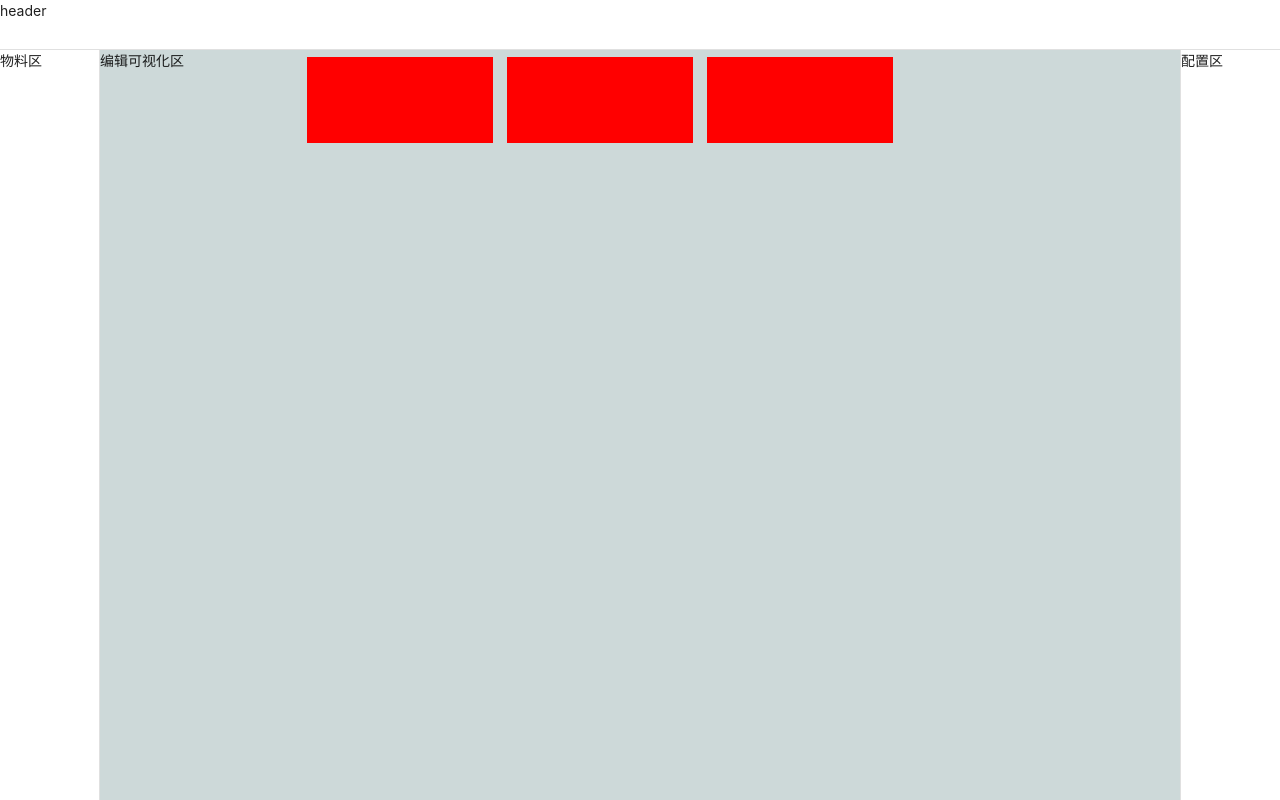
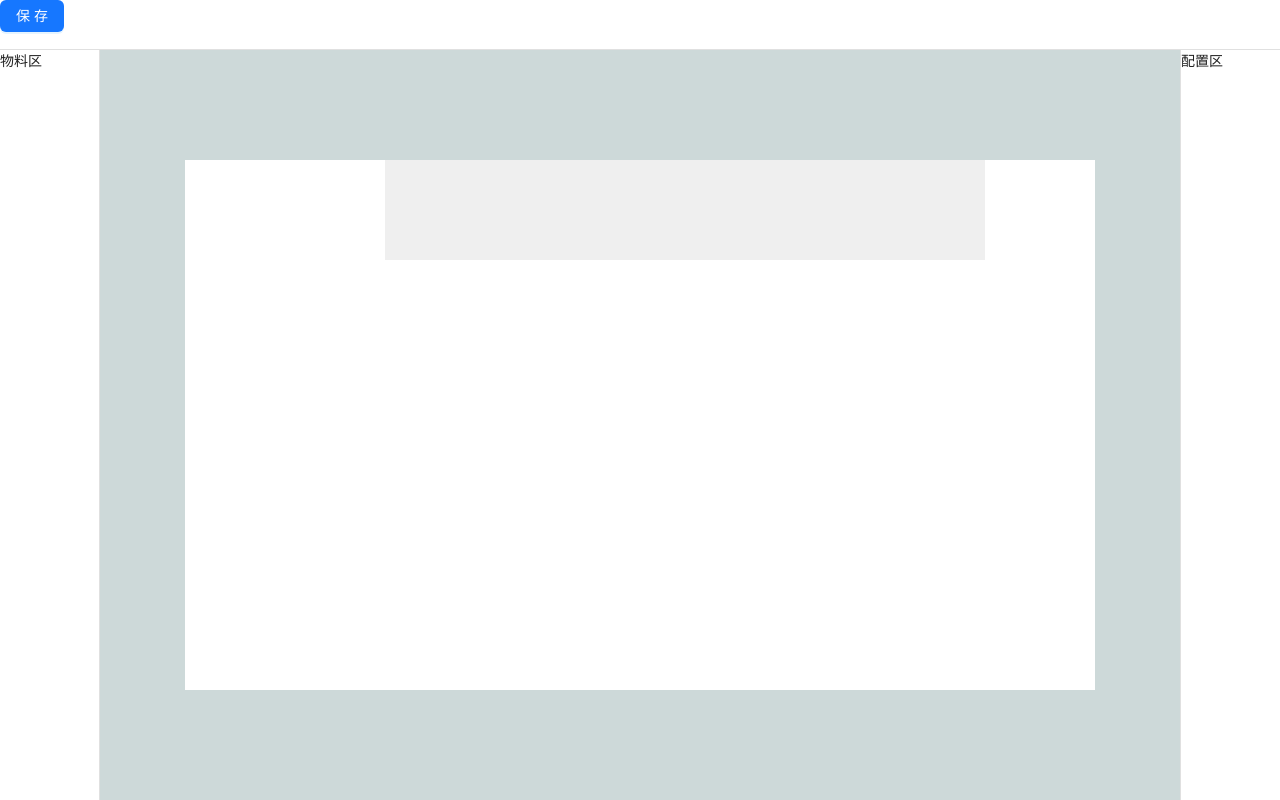
Before and after one commit to yuanliu147/web-print, a Next.js app: page /editor in a window 1280 px wide. Built offline with nearby package versions, Linux system fonts and the light colour scheme; what @ant-design/nextjs-registry would draw is missing.

Commit message:
feat: 提交暂存

```diff
--- /dev/null
+++ b/src/app/Render/page.tsx
@@ -0,0 +1,3 @@
+export default function Render() {
+
+}
--- a/src/app/editor/components/EditorArea/components/BoxContainer.tsx
+++ b/src/app/editor/components/EditorArea/components/BoxContainer.tsx
@@ -27,7 +27,7 @@ export default function BoxContainer({
 			ref={containerRef}
 			{...props}
 			className={`box-wrap ${currIsActive ? 'active' : ''}`}
-			onClick={() => {
+			onClick={(e) => {
 				const { left, bottom, top, right, width, height } = containerRef.current!.getBoundingClientRect()
 				setGlobalData({
 					...globalData,
@@ -38,6 +38,7 @@ export default function BoxContainer({
 						offsetTop: containerRef.current!.offsetTop,
 					},
 				})
+				e.stopPropagation()
 			}}
 			onMouseDown={(e) => {
 				if (!currIsActive) return
--- a/src/app/editor/components/EditorArea/components/style.scss
+++ b/src/app/editor/components/EditorArea/components/style.scss
@@ -1,9 +1,9 @@
 .box-wrap {
   border: 2px dashed transparent;
   display: inline-block;
-  padding: 5px;
   position: absolute;
   cursor: pointer;
+  background-color: #efefef;
   left: 0;
   top: 0;
   width: 200px;
--- a/src/app/editor/components/EditorArea/index.tsx
+++ b/src/app/editor/components/EditorArea/index.tsx
@@ -13,6 +13,8 @@ import {
 	TOP_DIRECTION,
 } from './constant'
 import { getDirection } from './config'
+import { Input } from 'antd'
+
 import './style.scss'
 
 interface ResizeInfo {
@@ -214,12 +216,20 @@ export default function EditorArea() {
 				})
 			}}
 		>
-			编辑可视化区
-			{content.map((box) => (
-				<BoxContainer id={box.id} style={box.style} key={box.id}>
-					<div className="box"></div>
-				</BoxContainer>
-			))}
+			<div className="editor-area__page" onClick={() => {
+				if (globalData.activeElement) {
+					setGlobalData({
+						...globalData,
+						activeElement: undefined,
+					})
+				}
+			}}>
+				{content.map((box) => (
+					<BoxContainer id={box.id} style={box.style} key={box.id}>
+						<Input className='box' variant="borderless" />
+					</BoxContainer>
+				))}
+			</div>
 		</div>
 	)
 }
--- a/src/app/editor/components/EditorArea/style.scss
+++ b/src/app/editor/components/EditorArea/style.scss
@@ -2,8 +2,16 @@
 	flex: 1;
 	background-color: #cdd9d9;
 	position: relative;
+	display: flex;
+	justify-content: center;
+	align-items: center;
 	.box {
-		background-color: red;
 		height: 100%;
 	}
+	&__page {
+		background: #fff;
+		width: 241mm;
+		height: 140mm;
+		position: relative;
+	}
 }
--- a/src/app/editor/components/Header/index.tsx
+++ b/src/app/editor/components/Header/index.tsx
@@ -1,5 +1,13 @@
+import { Button, Space } from 'antd'
+
 import './style.scss'
 
 export default function EditorHeader() {
-	return <div className="header">header</div>
+	return (
+		<div className="header">
+			<Space>
+				<Button type="primary">保存</Button>
+			</Space>
+		</div>
+	)
 }
```
